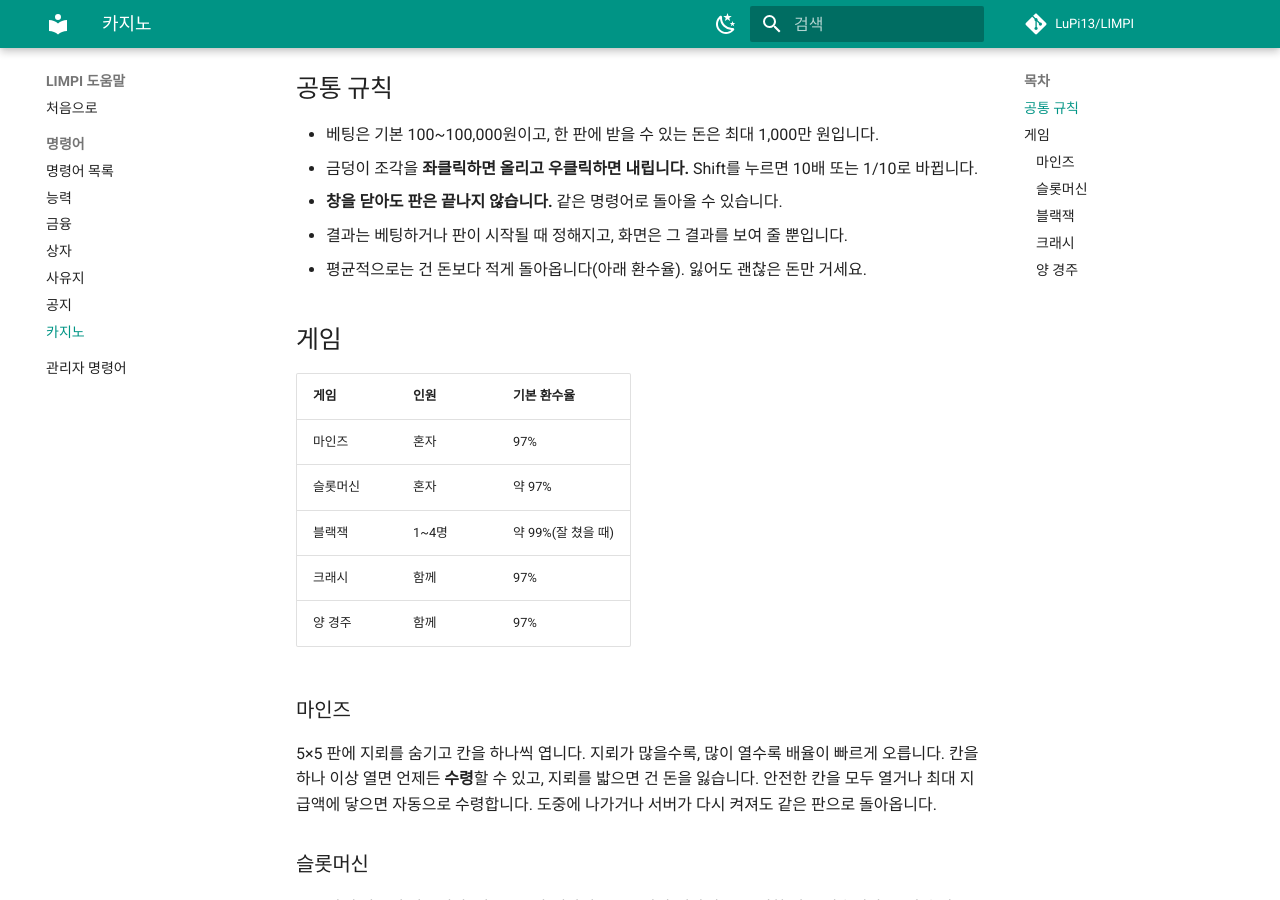
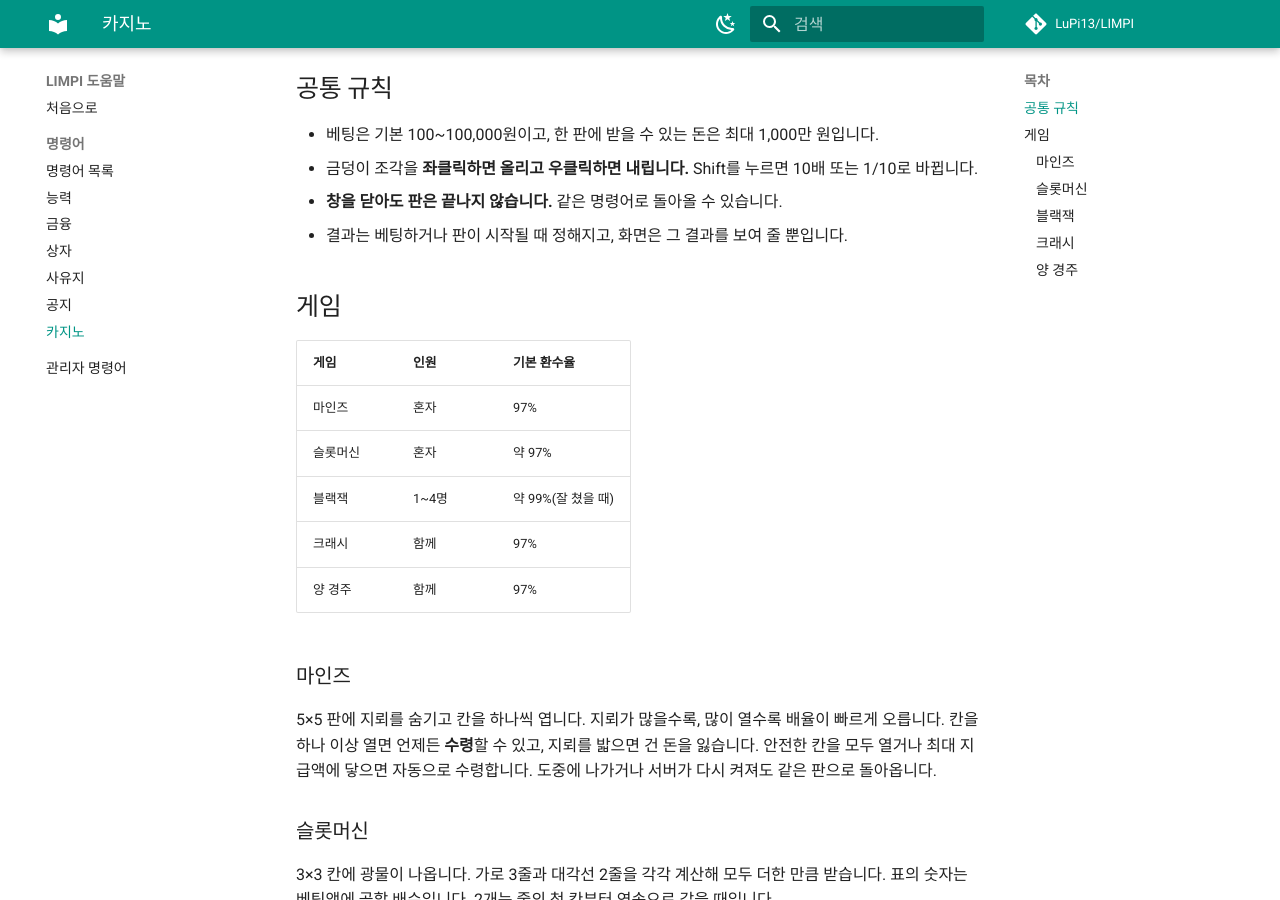
Before and after one commit to LuPi13/LIMPI, an MkDocs documentation site: the page built from pages/casino.md, in a window 1280 px wide and 900 px high, scrolled down 596 px. Built offline with MkDocs 1.6.1 and Material for MkDocs 9.7.7, drawn with Linux system fonts in a browser that asks for light colours; comment, search, counter and statistics services are not loaded.

Commit message:
chore: remove average payout disclaimer from casino rules

```diff
--- a/pages/casino.md
+++ b/pages/casino.md
@@ -18,7 +18,6 @@
 - 금덩이 조각을 **좌클릭하면 올리고 우클릭하면 내립니다.** Shift를 누르면 10배 또는 1/10로 바뀝니다.
 - **창을 닫아도 판은 끝나지 않습니다.** 같은 명령어로 돌아올 수 있습니다.
 - 결과는 베팅하거나 판이 시작될 때 정해지고, 화면은 그 결과를 보여 줄 뿐입니다.
-- 평균적으로는 건 돈보다 적게 돌아옵니다(아래 환수율). 잃어도 괜찮은 돈만 거세요.
 
 ## 게임
 
```
